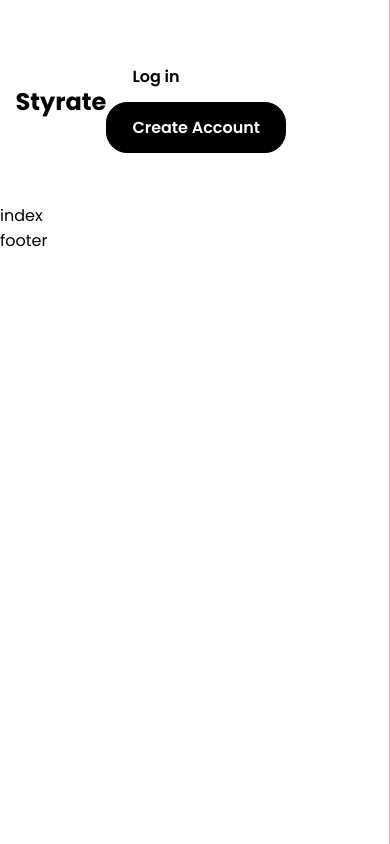
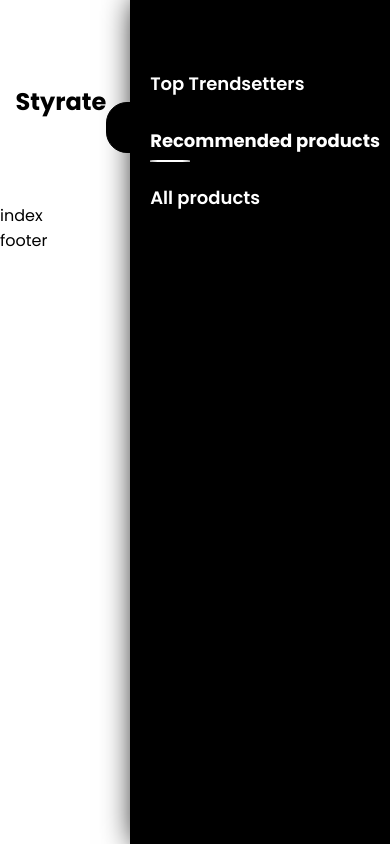
Before and after one commit to tonyykosseifyy/influencer-project, a Next.js app in the folder client/: page / in a window 390 px wide. Built offline with nearby package versions, Linux system fonts and the light colour scheme.

Commit message:
add mobile menu with links

```diff
--- a/client/components/elements/navbar.module.css
+++ b/client/components/elements/navbar.module.css
@@ -22,7 +22,12 @@
         top: 0 ;
         right: 0 ;
         bottom: 0 ;
-        background-color: red ;
-        transform: translateX(100%);
+        background-color: black ;
+        color: white ;
+        flex-direction: column;
+        align-items: flex-start;
+        padding-top: 40px;
+        box-shadow: 5px 0px 30px black;
+        /*transform: translateX(100%);*/
     }
 }
--- a/client/components/reusables/reusable.module.css
+++ b/client/components/reusables/reusable.module.css
@@ -65,3 +65,12 @@
 .button_light:hover {
 	border-color: black
 }
+
+@media screen and (max-width: 1050px) {
+	.navLink {
+		margin: 30px 10px 0 20px;
+	}
+	.navLink::after {
+		background-color: white ;
+	}
+}
```
